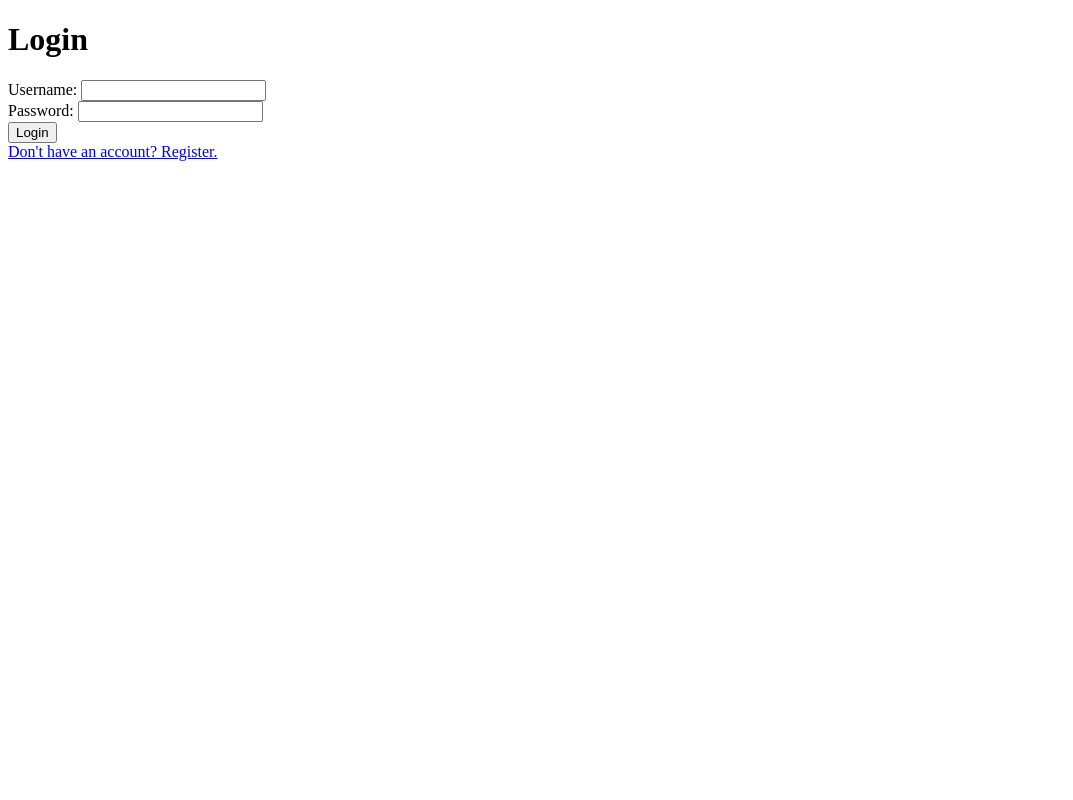
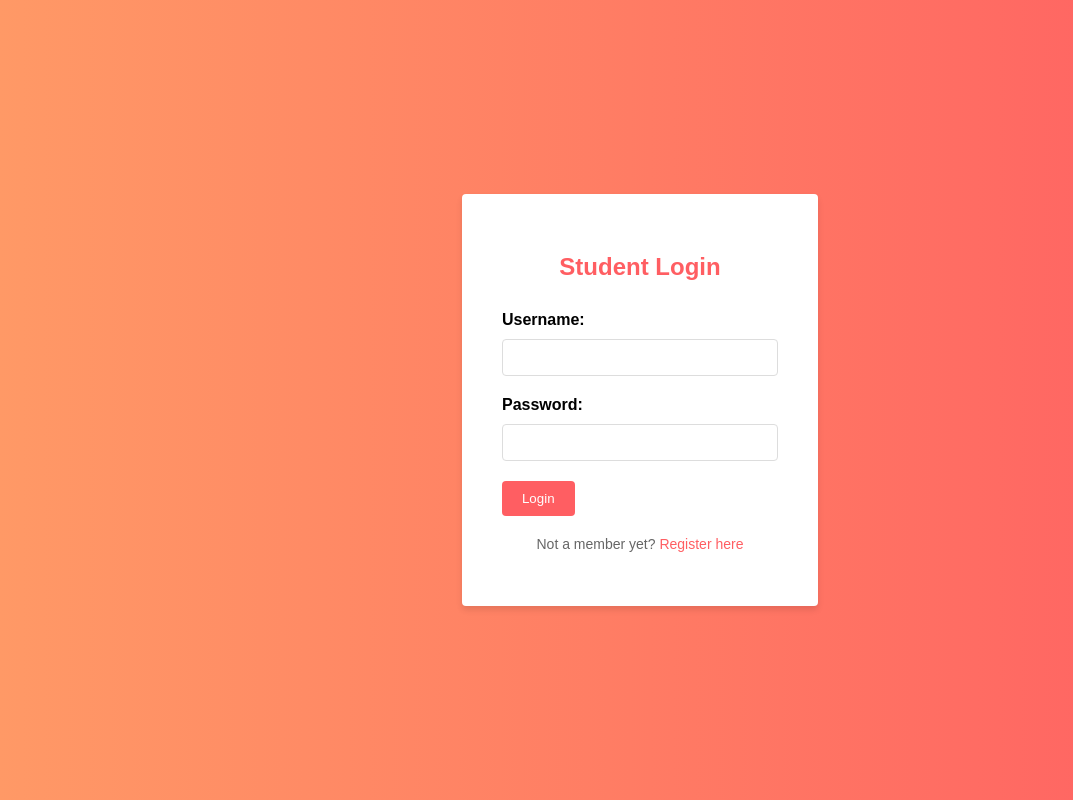
Before and after one commit to fincam/Ckserver, a Flask app: page / in a window 1280 px wide. Shown: the whole page, without its empty margins (0-1073 px from the left). Run offline with Flask 3, Linux system fonts and the light colour scheme.

Commit message:
Update login.html

```diff
--- a/templates/login.html
+++ b/templates/login.html
@@ -1,36 +1,93 @@
 <!DOCTYPE html>
-<html lang="en">
+<html>
 <head>
-    <meta charset="UTF-8">
-    <meta name="viewport" content="width=device-width, initial-scale=1.0">
-    <title>Login or Register</title>
-    <link rel="stylesheet" type="text/css" href="/static/style.css">
+	<title>Student Login</title>
+    <style>
+body {
+	background: linear-gradient(to right, #ff9966, #ff5e62);
+	margin: 0;
+	padding: 0;
+	font-family: Arial, sans-serif;
+}
+
+.container {
+	display: flex;
+	justify-content: center;
+	align-items: center;
+	height: 100vh;
+}
+
+.login-form {
+	background: white;
+	padding: 40px;
+	box-shadow: 0 4px 6px rgba(0, 0, 0, 0.1);
+	border-radius: 4px;
+}
+
+h2 {
+	text-align: center;
+	margin-bottom: 30px;
+	color: #ff5e62;
+}
+
+label {
+	display: block;
+	margin-bottom: 10px;
+	font-weight: bold;
+}
+
+input[type="text"],
+input[type="password"] {
+	width: 100%;
+	padding: 10px;
+	border: 1px solid #ddd;
+	border-radius: 4px;
+	box-sizing: border-box;
+	margin-bottom: 20px;
+}
+
+button[type="submit"] {
+	background: #ff5e62;
+	color: white;
+	padding: 10px 20px;
+	border: none;
+	border-radius: 4px;
+	cursor: pointer;
+	transition: background-color 0.3s ease;
+}
+
+button[type="submit"]:hover {
+	background: #ff3349;
+}
+
+p {
+	text-align: center;
+	margin-top: 20px;
+	font-size: 14px;
+	color: #666;
+}
+
+p a {
+	color: #ff5e62;
+	text-decoration: none;
+}
+    </style>
 </head>
 <body>
-{% with messages = get_flashed_messages() %}
-    {% if messages %}
-        <ul class=flashes>
-        {% for message in messages %}
-             <div class="alert">
-  <span class="closebtn" onclick="this.parentElement.style.display='none';">&times;</span>
-                 {{ message }}
-</div>
-        {% endfor %}
-        </ul>
-    {% endif %}
-{% endwith %}
-    <h1>Login</h1>
-    <form action="/login" method="POST">
-        <div>
-            <label for="login-username">Username:</label>
-            <input type="text" id="login-username" name="username" required>
-        </div>
-        <div>
-            <label for="login-password">Password:</label>
-            <input type="password" id="login-password" name="password" required>
-        </div>
-        <button type="submit">Login</button>
-    </form>
-    <a href="/register">Don't have an account? Register.</a>
+	<div class="container">
+		<div class="login-form">
+			<h2>Student Login</h2>
+			<form id="login-form">
+            <form action="/login" method="POST">
+				<label for="username">Username:</label>
+				<input type="text" id="username" name="username" required>
+				<label for="password">Password:</label>
+				<input type="password" id="password" name="password" required>
+				<button type="submit">Login</button>
+            </form>
+            </form>
+			<p>Not a member yet? <a href="register.html">Register here</a></p>
+		</div>
+	</div>
 </body>
 </html>
```
